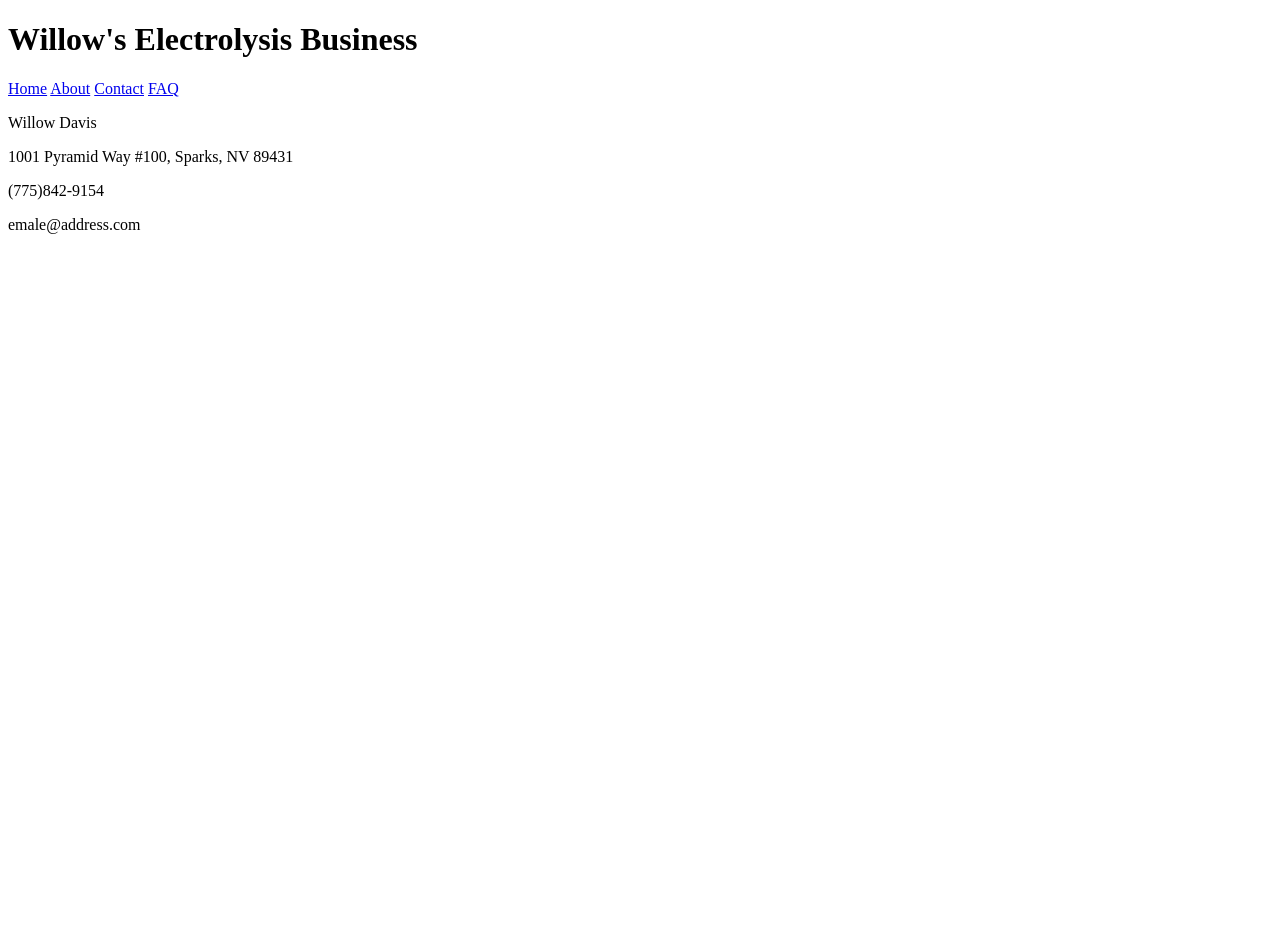
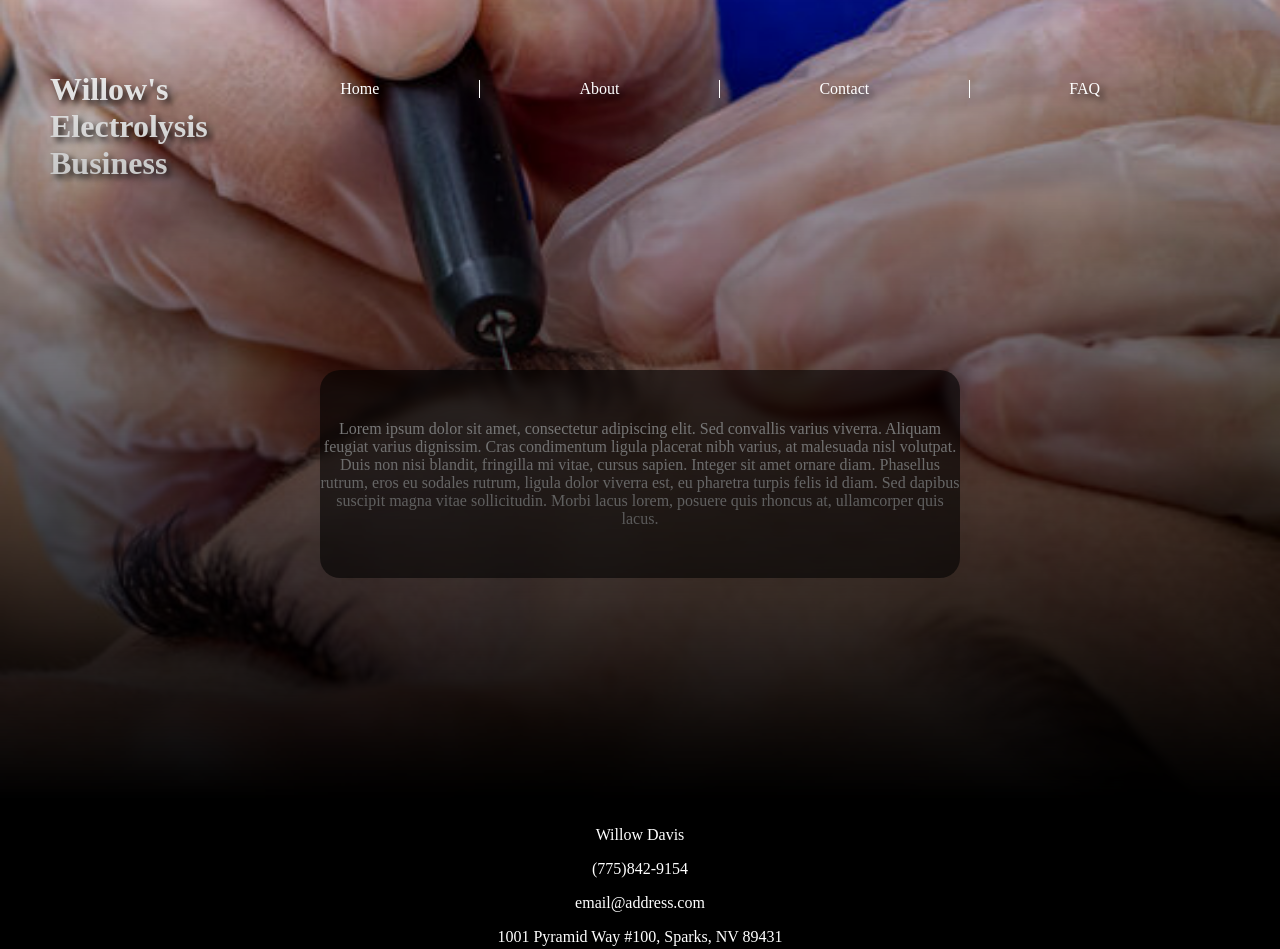
Before and after one commit to LucasDavis233513/Willows-Site, a plain HTML site: page index.html in a window 1280 px wide. Before the commit the page ends 800 px from the top, so only its background shows below. Drawn offline with Linux system fonts and the light colour scheme.

Commit message:
Inital Landing Page Design

```diff
--- /dev/null
+++ b/Scripts/ChangeBanner.js
@@ -0,0 +1,21 @@
+var index = 0;
+
+// Store your image paths
+const images = [
+    "./Images/Home/360_F_383213542_bSUwyhvY1kvtf5X6g6GN4DEtfCsGVQ9x.jpg",
+    "./Images/Home/360_F_480909163_CuOgqUVJPWrqZbT8KtAYlYHbTmmdnXtX.jpg",
+    "./Images/Home/istockphoto-1151795495-612x612.jpg"
+];
+
+// Cycles background
+function changeBanner() {
+    const background = document.getElementById("Background");
+
+    background.style.backgroundImage = `url('${images[index]}')`;
+    index = (index + 1) % images.length;
+}
+
+window.onload = function () {
+    changeBanner();
+    setInterval(changeBanner, 8000);
+};
--- a/css/style.css
+++ b/css/style.css
@@ -0,0 +1,127 @@
+header {
+    display: flex;
+    padding: 50px;
+    justify-content: center;
+    color: white;
+    text-shadow: 4px 4px 6px rgba(0, 0, 0, 0.8);
+}
+
+html, body {
+    background-color: black;
+    margin: 0;
+    padding: 0;
+    width: 100%;
+}
+
+footer {
+    background-color: black;
+    color: white;
+    text-align: center;
+    padding: 10px 0;
+    width: 100%;
+    bottom: 0;
+}
+
+/* Image Style */
+#Background {
+    width: 100%;
+    min-height: 100vh;
+    position: relative;
+
+    background-size: cover;
+    background-position: center;
+    background-repeat: no-repeat;
+
+    transition: background-image 1s ease-in-out;
+}
+/* Gradient overlay */
+#Background::after {
+    content: "";
+    position: absolute;
+    inset: 0;
+
+    background: linear-gradient(
+            to bottom,
+            rgba(0, 0, 0, 0),
+            rgba(0, 0, 0, 1)
+    );
+
+    pointer-events: none;
+}
+
+.Introduction {
+    display: flex;
+    justify-content: center;
+    align-items: center;
+    flex-wrap: wrap;
+    padding-top: 100px;
+}
+.Card {
+    /* Padding outside the card */
+    width: 50%;
+
+    box-shadow: 0 0 30px rgba(0, 0, 0, 0.1);
+
+    /* Padding inside the card */
+    text-align: center;
+    padding-block: 50px;
+
+    border-radius: 20px;
+
+    /* Style of the card */
+    background: rgba(0, 0, 0, 0.6);
+    backdrop-filter: blur(5px);
+    -webkit-backdrop-filter: blur(5px);
+    color: white;
+}
+
+/* Styles the Internal navigation bar */
+.Navigation ul {
+    list-style-type: none;
+    padding: 30px;
+    margin: 0;
+    display: flex;
+    justify-content: center;
+}
+.Navigation ul li {
+    position: relative;
+    margin: 0;
+}
+/* Vertical Line between buttons */
+.Navigation ul li::before {
+    content: '';
+    position: absolute;
+    height: 100%;
+    width: 1px;
+    background-color: white;
+    left: 0;
+    top: 0;
+    z-index: 1;
+}
+.Navigation ul li:first-child::before {
+    display: none;
+}
+/* Button Style */
+.Navigation ul li a {
+    text-decoration: none;
+    color: white;
+    font-size: 16px;
+    padding: 10px 100px;
+    border: none;
+    border-radius: 5px;
+    background-color: transparent;
+    position: relative;
+    z-index: 2;
+    transition: background-color 0.3s;
+    min-width: 150px; /* Set a minimum width for buttons */
+    white-space: nowrap; /* Prevent text from wrapping */
+    overflow: hidden;
+    text-overflow: ellipsis;
+}
+.Navigation ul li a:hover {
+    background-color: black;
+    background: rgba(0, 0, 0, 0.6);
+    backdrop-filter: blur(5px);
+    -webkit-backdrop-filter: blur(5px);
+    color: white;
+}
--- a/index.html
+++ b/index.html
@@ -3,26 +3,51 @@
     <head>
         <meta charset = "UTF-8">
         <title>Willow's Electrolysis Business</title>
+        <meta name = "viewport" content = "width = device-width, initial-scale = 1.0">
         <link rel = "stylesheet" href = "css/style.css">
+        <script src = "Scripts/ChangeBanner.js"></script>
     </head>
     <body>
-        <header>
-            <div class = "header">
-                <h1>Willow's Electrolysis Business</h1>
-                <nav class = "internal">
-                    <a href = "index.html">Home</a>
-                    <a href = "About.html">About</a>
-                    <a href = "Contact.html">Contact</a>
-                    <a href = "FAQ.html">FAQ</a>
-                </nav>
+        <!-- Main Content -->
+        <div class = "Main">
+            <!-- Cycling Background Image -->
+            <div id = "Background">
+                <header>
+                    <h1>Willow's Electrolysis Business</h1>
+
+                    <nav class = "Navigation">
+                        <ul>
+                            <li><a href = "index.html">Home</a></li>
+                            <li><a href = "./Pages/About.html">About</a></li>
+                            <li><a href = "./Pages/Contact.html">Contact</a></li>
+                            <li><a href = "./Pages/FAQ.html">FAQ</a></li>
+                        </ul>
+                    </nav>
+                </header>
+
+                <!-- Introduction Paragraph: explaining what electrolysis is, or about Willows business -->
+                <div class = "Introduction">
+                    <p class = "Card">
+                        Lorem ipsum dolor sit amet, consectetur adipiscing elit. Sed convallis varius viverra. Aliquam feugiat
+                        varius dignissim. Cras condimentum ligula placerat nibh varius, at malesuada nisl volutpat. Duis non
+                        nisi blandit, fringilla mi vitae, cursus sapien. Integer sit amet ornare diam. Phasellus rutrum, eros
+                        eu sodales rutrum, ligula dolor viverra est, eu pharetra turpis felis id diam. Sed dapibus suscipit
+                        magna vitae sollicitudin. Morbi lacus lorem, posuere quis rhoncus at, ullamcorper quis lacus.
+                    </p>
+                </div>
+
             </div>
-        </header>
+        </div>
 
         <footer>
-            <p>Willow Davis</p>
-            <p>1001 Pyramid Way #100, Sparks, NV 89431</p>
-            <p>(775)842-9154</p>
-            <p>emale@address.com</p>
+            <div class = "Contact">
+                <p>Willow Davis</p>
+                <p>(775)842-9154</p>
+                <p>email@address.com</p>
+            </div>
+            <div class = "location">
+                <p>1001 Pyramid Way #100, Sparks, NV 89431</p>
+            </div>
         </footer>
     </body>
 </html>
```
Also changed, not shown: Pages/About.html (added, +10 -0 lines), Pages/Contact.html (added, +10 -0 lines), Pages/FAQ.html (added, +10 -0 lines), Images/Home/360_F_383213542_bSUwyhvY1kvtf5X6g6GN4DEtfCsGVQ9x.jpg (added), Images/Home/360_F_480909163_CuOgqUVJPWrqZbT8KtAYlYHbTmmdnXtX.jpg (added), Images/Home/istockphoto-1151795495-612x612.jpg (added), 2 other files.
